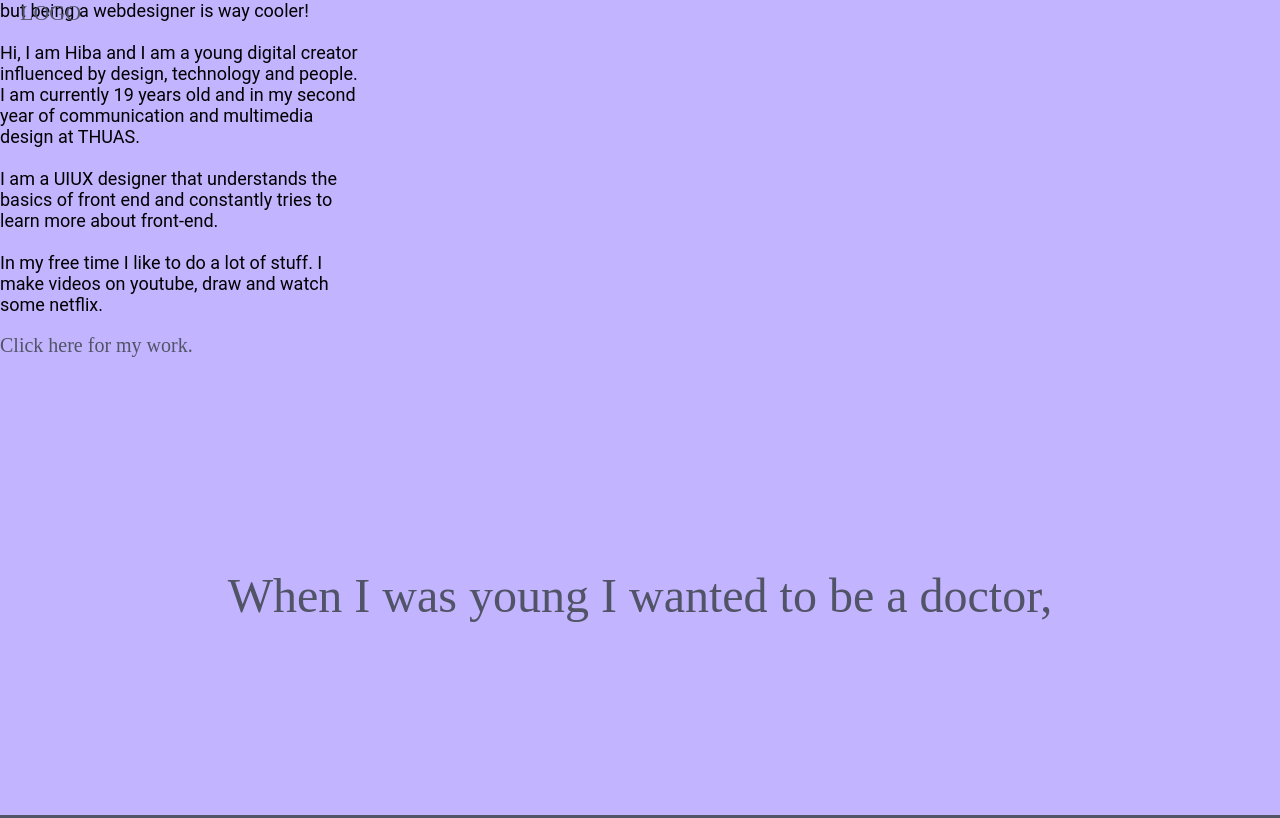
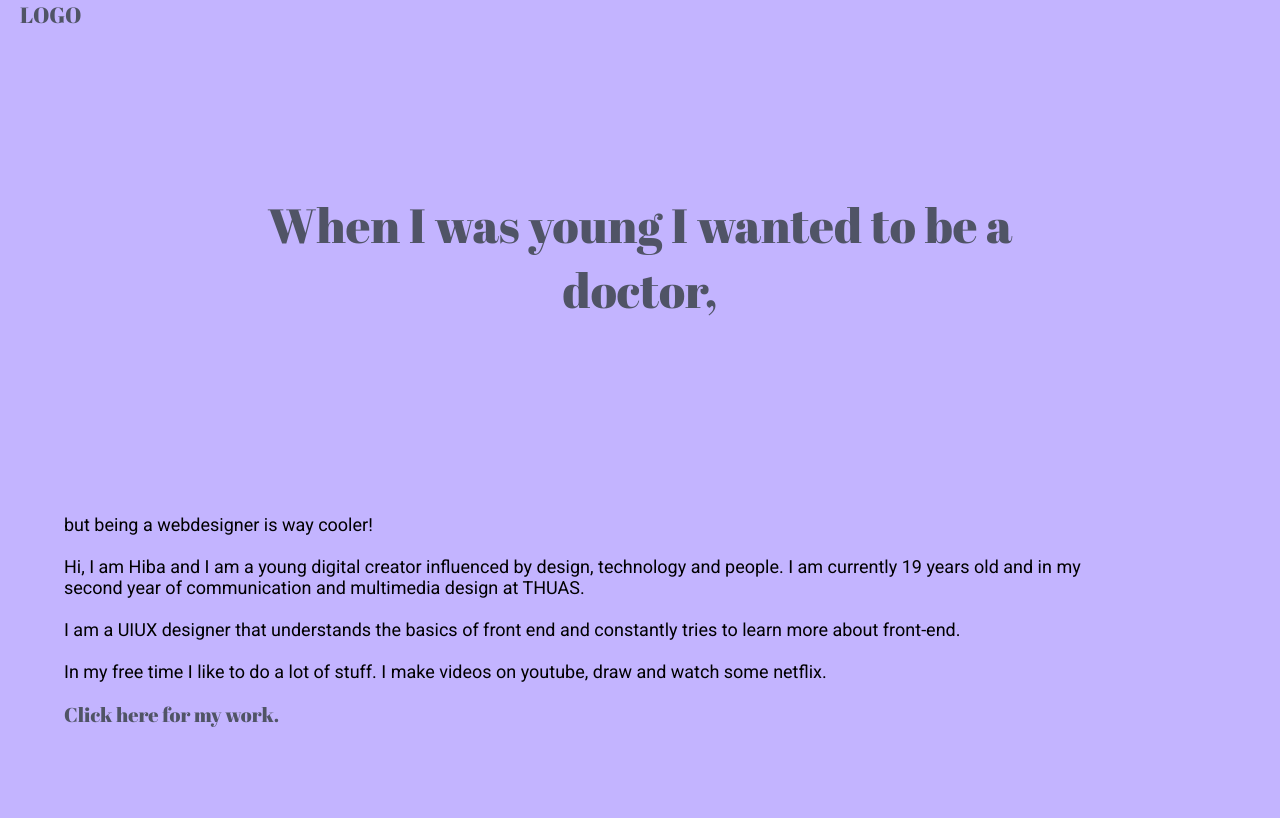
Before and after one commit to hibadattebayo/Personalporftolio, a plain HTML site: page html/aboutme.html in a window 1280 px wide. Shown: the top 818 px of the page. Drawn offline with Linux system fonts and the light colour scheme.

Commit message:
adding fonts etc :)

```diff
--- a/styles/aboutme.css
+++ b/styles/aboutme.css
@@ -28,9 +28,8 @@ i{
 }
 
 .text_aboutme{
-	display: flex;
-	flex-direction: column;
-	justify-content: center;
+	padding-left: 5%;
+    padding-bottom: 10%;
 }
 
 .linkaboutme{
@@ -39,3 +38,23 @@ i{
 	color: #505466;
 	text-decoration: none;
 }
+
+@media screen and (min-width: 1024px){
+.grid-container{
+	display: grid;
+	grid-template-columns: 1fr 1fr 1fr;
+	grid-template-areas:"nav nav nav"
+						"header header header"
+						"aboutme aboutme aboutme"
+						"linkedin instagram youtube"
+}
+
+.header{
+	grid-area: header;
+}
+
+.text_aboutme{
+	grid-area: aboutme;
+}
+
+}
--- a/styles/main.css
+++ b/styles/main.css
@@ -1,3 +1,6 @@
+@import url('https://fonts.googleapis.com/css?family=Roboto');
+@import url('https://fonts.googleapis.com/css?family=Abril+Fatface|Roboto');
+
 *{
   padding: 0;
   margin: 0;
```
